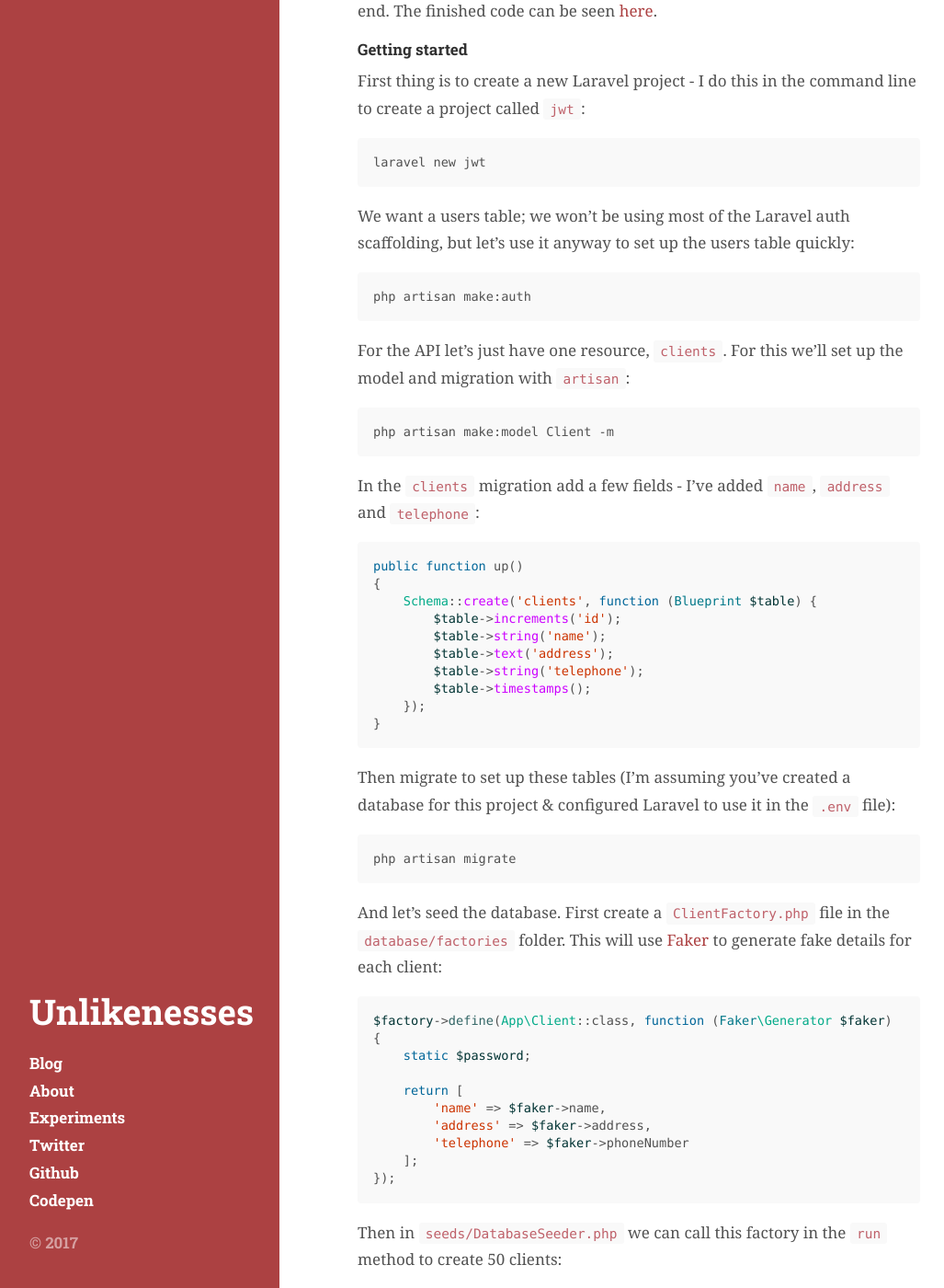
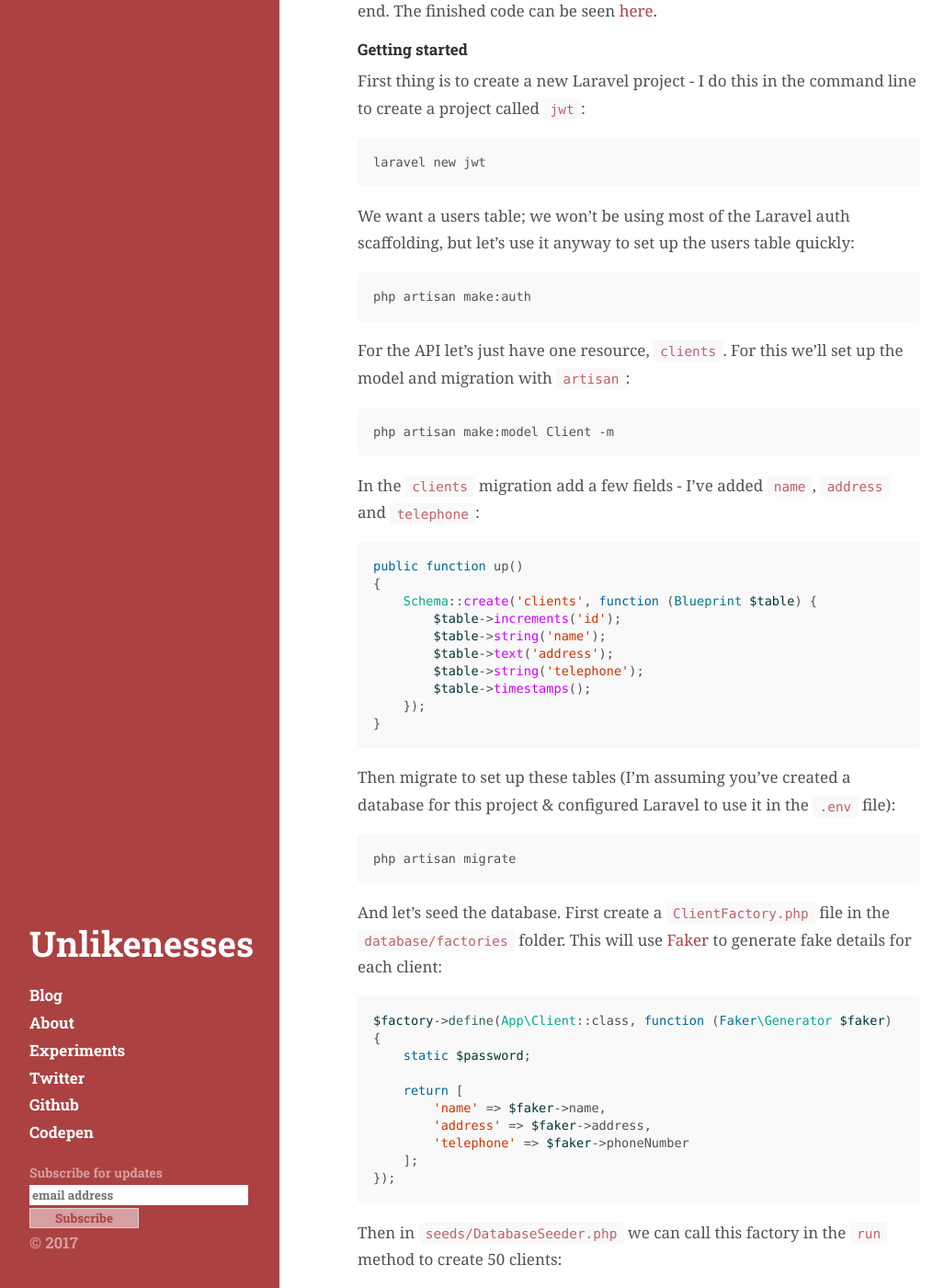
Before and after one commit to unlikenesses/unlikenesses.github.io, a Jekyll site: the page built from index.html, in a window 1280 px wide and 1400 px high, scrolled down 250 px. Shown: the whole window at 92% size, without its empty margins (2-1029 px from the left). Built offline with Jekyll 4.4.1, drawn with Linux system fonts in a browser that asks for light colours; the list of posts is cut into pages by our own code; comment, search, counter and statistics services are not loaded.

Commit message:
Add signup form to sidebar

```diff
--- a/_includes/sidebar.html
+++ b/_includes/sidebar.html
@@ -30,6 +30,32 @@
       <a class="sidebar-nav-item" href="http://codepen.io/unlikenesses/" target="_blank">Codepen</a>
     </nav>
 
+    <!-- Begin MailChimp Signup Form -->
+    <link href="//cdn-images.mailchimp.com/embedcode/slim-10_7.css" rel="stylesheet" type="text/css">
+    <style type="text/css">
+      #mc_embed_signup{clear:left; font-size:14px; }
+      #mc_embed_signup input { border: 1px solid rgba(255,255,255,.5); }
+      #mc_embed_signup input.email { width: 100%; font-family: 'Roboto Slab', Helvetica, Arial, sans-serif; }
+      #mc_embed_signup form { padding-left: 0; }
+      #mc_embed_signup input.button { width: 50%; }
+      #mc_embed_signup .button { background-color: rgba(255,255,255,.5); font-family: 'Roboto Slab', Helvetica, Arial, sans-serif; color: #ac4142; }
+      #mc_embed_signup .button:hover { background-color: rgba(255, 255, 255, 1); }
+      /* Add your own MailChimp form style overrides in your site stylesheet or in this style block.
+         We recommend moving this block and the preceding CSS link to the HEAD of your HTML file. */
+    </style>
+    <div id="mc_embed_signup">
+      <form action="//unlikenesses.us16.list-manage.com/subscribe/post?u=10d0fb49bc331ab8668b0fa14&amp;id=786a57e78d" method="post" id="mc-embedded-subscribe-form" name="mc-embedded-subscribe-form" class="validate" target="_blank" novalidate>
+        <div id="mc_embed_signup_scroll">
+          <label for="mce-EMAIL">Subscribe for updates</label>
+          <input type="email" value="" name="EMAIL" class="email" id="mce-EMAIL" placeholder="email address" required>
+          <!-- real people should not fill this in and expect good things - do not remove this or risk form bot signups-->
+          <div style="position: absolute; left: -5000px;" aria-hidden="true"><input type="text" name="b_10d0fb49bc331ab8668b0fa14_786a57e78d" tabindex="-1" value=""></div>
+          <div class="clear"><input type="submit" value="Subscribe" name="subscribe" id="mc-embedded-subscribe" class="button"></div>
+        </div>
+      </form>
+    </div>
+    <!--End mc_embed_signup-->
+
     <p>&copy; {{ site.time | date: '%Y' }}</p>
   </div>
 </div>
```
